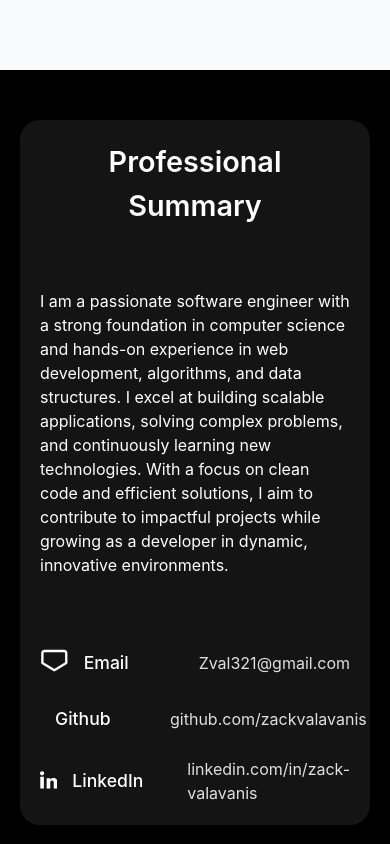
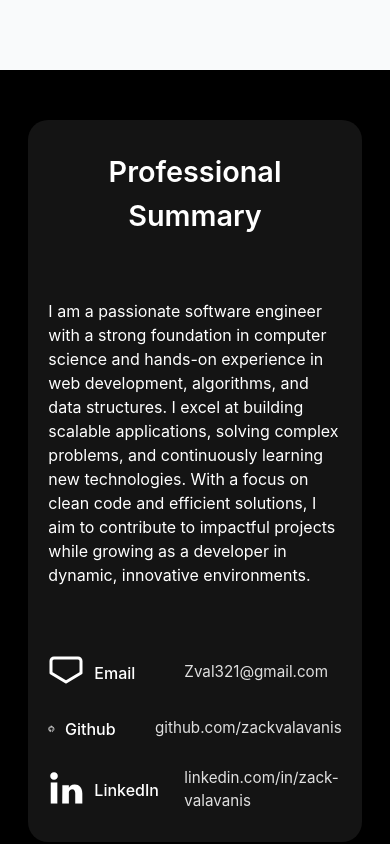
Before and after one commit to zackvalavanis/MyPortfolio, a React (Vite) app: page / in a window 390 px wide. Shown: the part 5260-6104 px from the top of the page. Built offline with nearby package versions, Linux system fonts and the light colour scheme.

Commit message:
mobile styling better for the contact me page

```diff
--- a/src/pages/ContactMe/ContactMe.css
+++ b/src/pages/ContactMe/ContactMe.css
@@ -200,18 +200,33 @@
   width: 100%;
 }
 
-/* Mobile responsiveness */
 @media (max-width: 900px) {
 
   .left-side-contact-container,
   .right-side-contact-container {
     width: 100%;
+    /* fits inside container */
     height: auto;
-    padding: 20px;
   }
 
   .row-fields {
     flex-direction: column;
+  }
+
+  .group-container {
+    justify-content: flex-start;
+    gap: 10px;
+    /* reduce space for icons */
+  }
+
+  .group-container h1 {
+    flex: 0 0 80px;
+    /* smaller fixed width */
+    font-size: 1rem;
+  }
+
+  .group-container p {
+    font-size: 0.95rem;
   }
 
   .submit-email-button-container {
```
